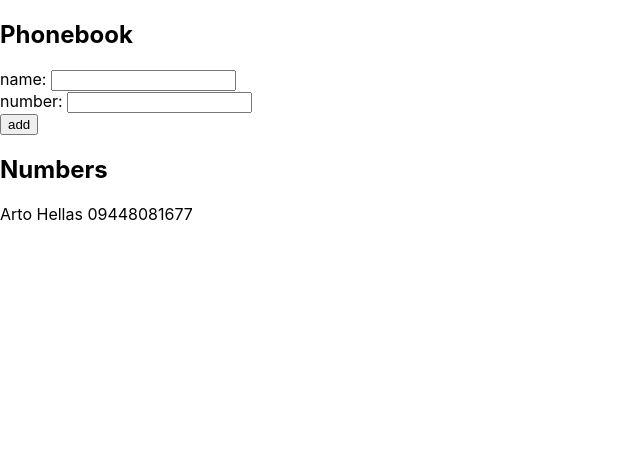
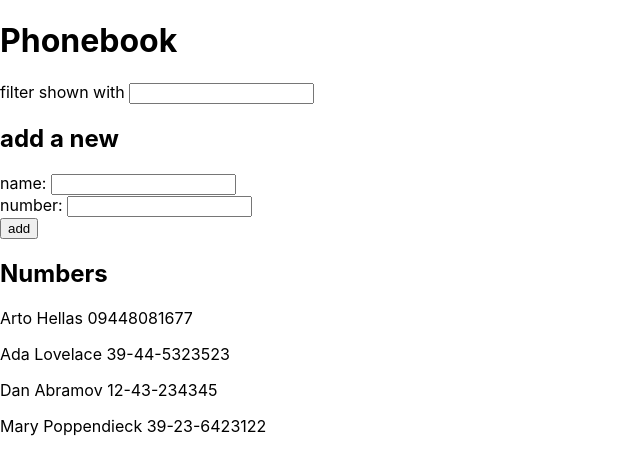
Before and after one commit to khunzohn/fullstack-course, a React (Create React App) app in the folder part2/phonebook/: page / in a window 1280 px wide. Shown: the top 474 px of the page, without its empty margins (0-640 px from the left). Built offline with nearby package versions, Linux system fonts and the light colour scheme.

Commit message:
finish 2.9

```diff
--- a/part2/phonebook/src/App.js
+++ b/part2/phonebook/src/App.js
@@ -2,14 +2,16 @@ import React, { useState } from 'react'
 
 const App = () => {
   const [ persons, setPersons ] = useState([
-    {
-      id: 1,
-      name: 'Arto Hellas',
-      number: "09448081677"
-    }
+    { id: 1, name: 'Arto Hellas', number: "09448081677" },
+    { id: 2, name: 'Ada Lovelace', number: '39-44-5323523' },
+    { id: 3, name: 'Dan Abramov', number: '12-43-234345' },
+    { id: 4, name: 'Mary Poppendieck', number: '39-23-6423122' }
   ])
   const [ newName, setNewName ] = useState('')
   const [ newNumber, setNewNumber ] = useState('')
+  const [ newKeyword, setNewKeyword ] = useState('')
+
+  const personsToShow = persons.filter(value => value.name.toLocaleLowerCase().includes(newKeyword.toLocaleLowerCase()))
 
   const addPerson = (event) => {
     event.preventDefault()
@@ -36,9 +38,20 @@ const App = () => {
     setNewNumber(event.target.value)
   }
 
+  const handleKeywordChange = (event) => {
+    console.log(event.target.value);
+    setNewKeyword(event.target.value)
+  }
+
   return (
     <div>
-      <h2>Phonebook</h2>
+      <h1>Phonebook</h1>
+      <div>
+        filter shown with <input value={newKeyword} onChange={handleKeywordChange}/>
+      </div>
+
+      <h2>add a new</h2>
+
       <form onSubmit={addPerson}>
         <div>
           name: <input value={newName} onChange={handleNameChange}/>
@@ -52,7 +65,7 @@ const App = () => {
       </form>
       <h2>Numbers</h2>
 
-  {persons.map(value => <p key={value.id}>{value.name} {value.number}</p>)}
+  {personsToShow.map(value => <p key={value.id}>{value.name} {value.number}</p>)}
     </div>
   )
 }
```
